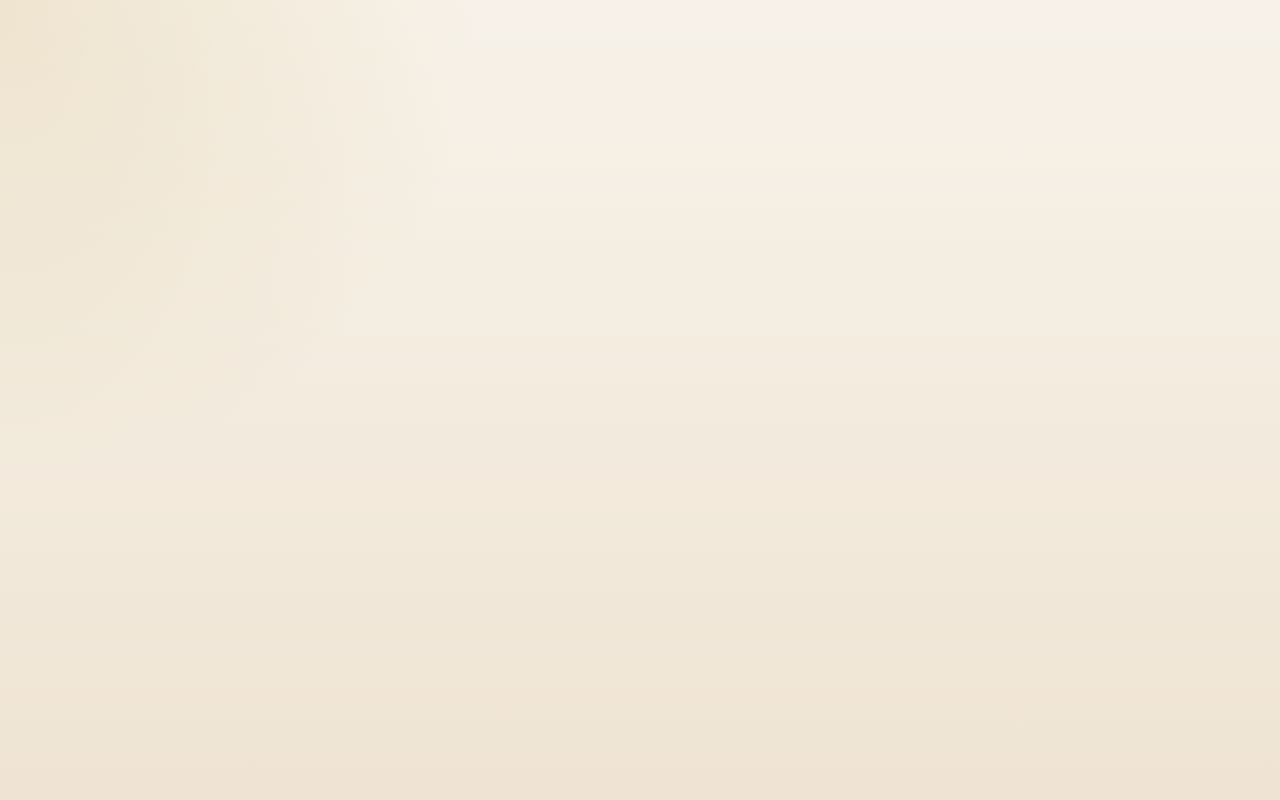
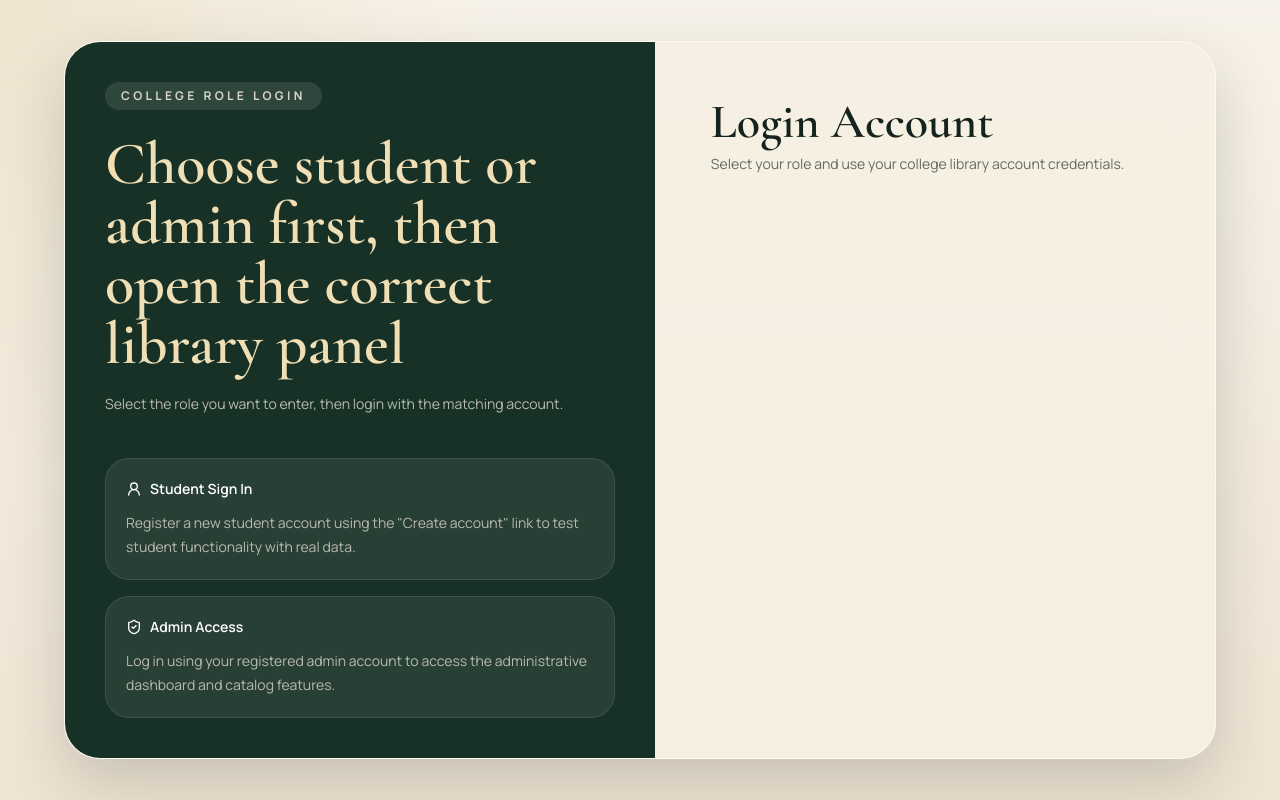
Before and after one commit to kawsar-ahmed-rahim/LibraryManagement, a React (Vite) app in the folder frontend/: page /login in a window 1280 px wide. Before the commit this address had no page. Built offline with nearby package versions, Linux system fonts and the light colour scheme.

Commit message:
till now

```diff
--- a/frontend/src/App.jsx
+++ b/frontend/src/App.jsx
@@ -1,10 +1,11 @@
 import { Routes, Route} from "react-router-dom";
 import Home from "./pages/Home";
-
+import Login from "./pages/Login";
 const App = () => {
   return (
     <Routes>
       <Route path="/" element={<Home />} />
+      <Route path="/login" element={<Login />} />
     </Routes>
   )
 }
--- /dev/null
+++ b/frontend/src/pages/Login.jsx
@@ -0,0 +1,76 @@
+import {loginStyles as s } from "../assets/dummyStyles";
+import { Link, useLocation, useNavigate } from "react-router-dom";
+import { ShieldCheck, UserRound } from 'lucide-react';
+import { useAuth } from "../shared/AuthContext";
+import {useState, useEffect} from "react";
+
+const roleChoices = [
+  {value: "user", label: "Student", icon: UserRound},
+  {value: "admin", label: "Admin", icon: ShieldCheck}
+]
+const Login = () => {
+  const {login} = useAuth;
+  const navigate = useNavigate();
+  const location = useLocation();
+  const [form, setForm] = useState({
+    email: "",
+    password: "",
+    role: "",
+  });
+  const [error, setError] = useState("");
+  const [showPassword, setShowPassword] = useState(false);
+  const [loading, setLoading] = useState(false);
+    useEffect(() => {
+    if (location.state?.signupEmail || location.state?.signupPassword) {
+      setForm((current) => ({
+        ...current,
+        email: location.state?.signupEmail ?? "",
+        password: location.state?.signupPassword ?? "",
+      }));
+    }
+  }, [location.state]);
+
+  const handleChange = (e) => {
+    const { name, value } = e.target;
+    setError("");
+    setForm((current) => ({
+      ...current,
+      [name]: value,
+    }));
+  }
+  // to submit the data to the backend and handle login
+  return (
+   <div className={s.pageContainer}>
+    <div className={s.mainCard}>
+      <section className={s.infoPanel}>
+        <span className={s.roleBadge}>College role login
+          </span>
+          <h1 className={s.infoTitle}>Choose student or admin first, then open the correct library panel</h1>
+          <p className={s.infoDescription}>Select the role you want to enter, then login with the matching account.</p>
+          <div className={s.infoBoxesContainer}>
+            <div className={s.infoBox}>
+              <p className={s.infoBoxTitle}><UserRound size={16} />Student Sign In</p>
+              <p className={s.infoBoxText}>Register a new student account using the "Create account" link to test student functionality with real data.</p>
+            </div>
+
+             <div className={s.infoBox}>
+              <p className={s.infoBoxTitle}><ShieldCheck size={16} />Admin Access</p>
+              <p className={s.infoBoxText}>
+                Log in using your registered admin account to access the administrative dashboard and catalog features.
+              </p>
+            </div>
+          </div>
+          </section>
+          <section className={s.formPanel}>
+            <div className={s.formInner}>
+              <Link to="/" className={s.backLink}></Link>
+              <h2 className={s.formTitle}>Login Account</h2>
+              <p className={s.formSubtitle}>Select your role and use your college library account credentials.</p>
+            </div>
+          </section>
+    </div>
+   </div>
+  )
+}
+
+export default Login
```
